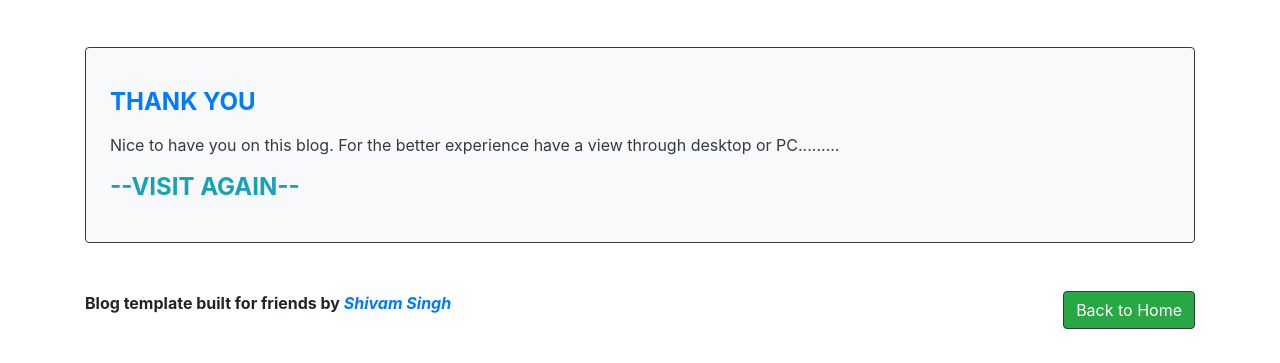
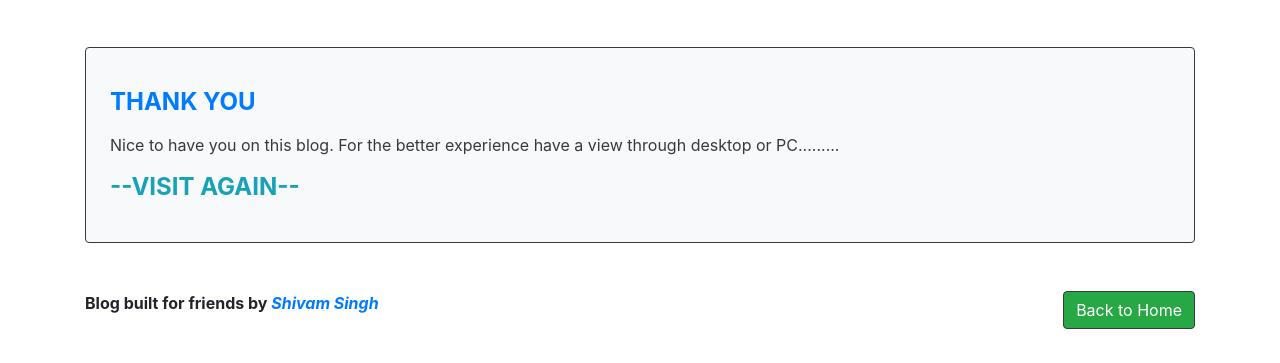
Before and after one commit to shivamsingh8/SAMCODE, a plain HTML site: page clg.html in a window 1280 px wide. Shown: the part 968-1331 px from the top of the page. Drawn offline with nearby package versions, Linux system fonts and the light colour scheme.

Commit message:
Update clg.html

```diff
--- a/clg.html
+++ b/clg.html
@@ -77,7 +77,7 @@
     </div>
     <div class="container my-5">
         <footer class="blog-footer mx-auto">
-            <p class="font-weight-bold">Blog template built for friends by
+            <p class="font-weight-bold">Blog built for friends by
                 <a class="font-italic" href="https://www.facebook.com/profile.php?id=100006347145873">Shivam Singh</a>
                 <a href="index.html">
                     <button type="button" class="border border-dark btn btn-success float-right">Back to Home</button>
```
